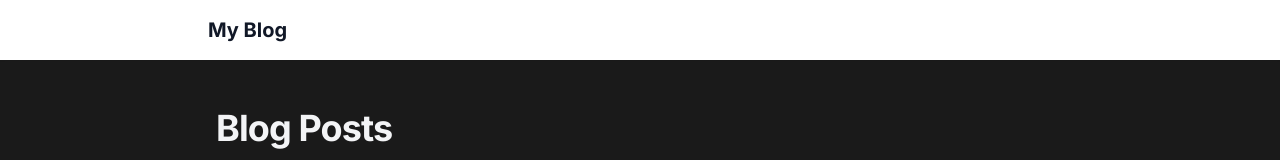
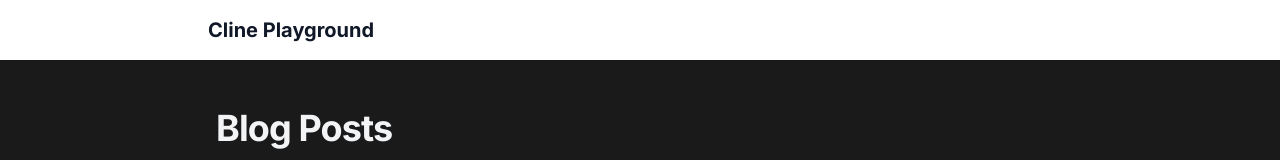
Before and after one commit to diescake/me, a Next.js app: page /blog in a window 1280 px wide. Shown: the top 160 px of the page. Built offline with nearby package versions, Linux system fonts and the light colour scheme.

Commit message:
change title

```diff
--- a/src/app/layout.tsx
+++ b/src/app/layout.tsx
@@ -25,7 +25,7 @@ export default function RootLayout({
               href="/blog"
               className="text-xl font-bold text-gray-900 hover:text-blue-600"
             >
-              My Blog
+              Cline Playground
             </Link>
           </nav>
         </header>
```
Also changed, not shown: 1 other file (tests, documents, lock files or other folders).
